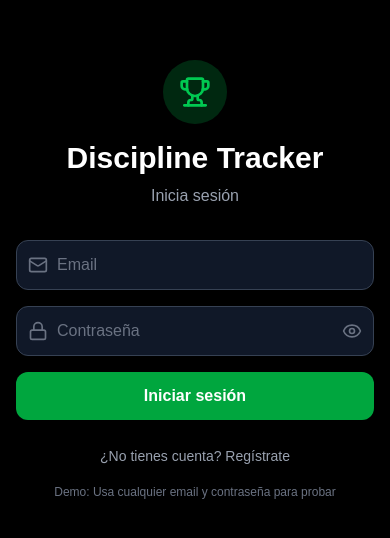
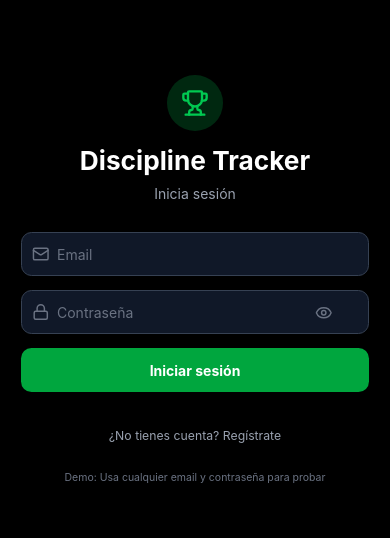
Before and after one commit to Maikel-js/discipline-tracker, a Next.js app: page / in a window 390 px wide. Shown: the part 142-680 px from the top of the page. Built offline with nearby package versions, Linux system fonts and the light colour scheme.

Commit message:
Improve mobile responsive design

```diff
--- a/src/app/globals.css
+++ b/src/app/globals.css
@@ -15,14 +15,16 @@
 body {
   background: var(--background);
   color: var(--foreground);
-  font-family: Arial, Helvetica, sans-serif;
+  font-family: -apple-system, BlinkMacSystemFont, 'Segoe UI', Roboto, sans-serif;
   -webkit-tap-highlight-color: transparent;
   -webkit-touch-callout: none;
   user-select: none;
+  overscroll-behavior: none;
 }
 
 * {
   -webkit-tap-highlight-color: transparent;
+  box-sizing: border-box;
 }
 
 @layer utilities {
@@ -30,3 +32,70 @@ body {
     @apply bg-gray-800/50 border border-gray-700 rounded-xl;
   }
 }
+
+/* Mobile-first responsive */
+html {
+  font-size: 16px;
+}
+
+@media (max-width: 480px) {
+  html {
+    font-size: 14px;
+  }
+}
+
+/* Better touch targets */
+button, a, [role="button"] {
+  min-height: 44px;
+  min-width: 44px;
+}
+
+/* Smooth scrolling */
+body {
+  scroll-behavior: smooth;
+  -webkit-overflow-scrolling: touch;
+}
+
+/* Prevent pull-to-refresh on mobile */
+body {
+  overscroll-behavior-y: none;
+}
+
+/* Safe area for mobile browsers */
+@supports (padding: max(0px)) {
+  body {
+    padding-left: max(0.5rem, env(safe-area-inset-left));
+    padding-right: max(0.5rem, env(safe-area-inset-right));
+  }
+}
+
+/* Hide scrollbar but keep functionality */
+::-webkit-scrollbar {
+  width: 4px;
+  height: 4px;
+}
+
+::-webkit-scrollbar-track {
+  background: transparent;
+}
+
+::-webkit-scrollbar-thumb {
+  background: #374151;
+  border-radius: 2px;
+}
+
+/* Animations */
+@keyframes pulse-soft {
+  0%, 100% { opacity: 1; }
+  50% { opacity: 0.7; }
+}
+
+.animate-pulse-soft {
+  animation: pulse-soft 2s ease-in-out infinite;
+}
+
+/* Touch feedback */
+.touch-active:active {
+  transform: scale(0.98);
+  transition: transform 0.1s ease;
+}
--- a/src/app/page.tsx
+++ b/src/app/page.tsx
@@ -61,43 +61,46 @@ function MainApp() {
   }
 
   return (
-    <div className="min-h-screen bg-black text-white pb-20">
-      <div className="max-w-4xl mx-auto p-4">
-        <header className="flex items-center justify-between py-4 mb-4">
+    <div className="min-h-screen bg-black text-white pb-24 md:pb-20">
+      <div className="max-w-4xl mx-auto px-3 md:p-4">
+        <header className="flex items-center justify-between py-3 md:py-4 mb-2 md:mb-4">
           <div>
-            <h1 className="text-xl font-bold flex items-center gap-2">
-              <Zap className="text-yellow-400" size={24} />
-              Discipline Tracker
+            <h1 className="text-lg md:text-xl font-bold flex items-center gap-2">
+              <Zap className="text-yellow-400 w-5 h-5 md:w-6 md:h-6" />
+              <span className="hidden sm:inline">Discipline Tracker</span>
+              <span className="sm:hidden">Discipline</span>
             </h1>
-            <p className="text-xs text-gray-500">
+            <p className="text-xs text-gray-500 hidden sm:block">
               {currentTime.toLocaleDateString('es-ES', { weekday: 'long', day: 'numeric', month: 'long' })}
             </p>
           </div>
+          <div className="flex gap-1 md:gap-2">
             <button
               onClick={() => setShowSettings(true)}
-            className="p-2 hover:bg-gray-800 rounded-xl"
+              className="p-2 md:p-2 hover:bg-gray-800 rounded-xl touch-active"
             >
-            <Settings size={20} className="text-gray-400" />
+              <Settings size={18} className="text-gray-400" />
             </button>
             <button
               onClick={() => setShowSettings(true)}
-            className="p-2 hover:bg-gray-800 rounded-xl"
+              className="p-2 md:p-2 hover:bg-gray-800 rounded-xl touch-active"
             >
-            <Trophy size={20} className="text-yellow-400" />
+              <Trophy size={18} className="text-yellow-400" />
             </button>
+          </div>
         </header>
 
         {activeTab === 'dashboard' && <Dashboard />}
 
         {activeTab === 'habits' && (
-          <div className="space-y-4">
+          <div className="space-y-3 md:space-y-4">
             <div className="flex items-center justify-between">
-              <h2 className="text-xl font-bold">Mis Hábitos</h2>
+              <h2 className="text-lg md:text-xl font-bold">Mis Hábitos</h2>
               <button
                 onClick={() => setShowHabitModal(true)}
-                className="flex items-center gap-2 px-4 py-2 bg-blue-600 hover:bg-blue-500 rounded-xl transition-colors"
+                className="flex items-center gap-1 md:gap-2 px-3 md:px-4 py-2 bg-blue-600 hover:bg-blue-500 rounded-xl transition-colors touch-active"
               >
-                <Plus size={18} />
+                <Plus size={16} />
                 <span className="text-sm">Nuevo</span>
               </button>
             </div>
```
Also changed, not shown: 1 other file (tests, documents, lock files or other folders). Lines whose indentation alone changed are shown as unchanged.
